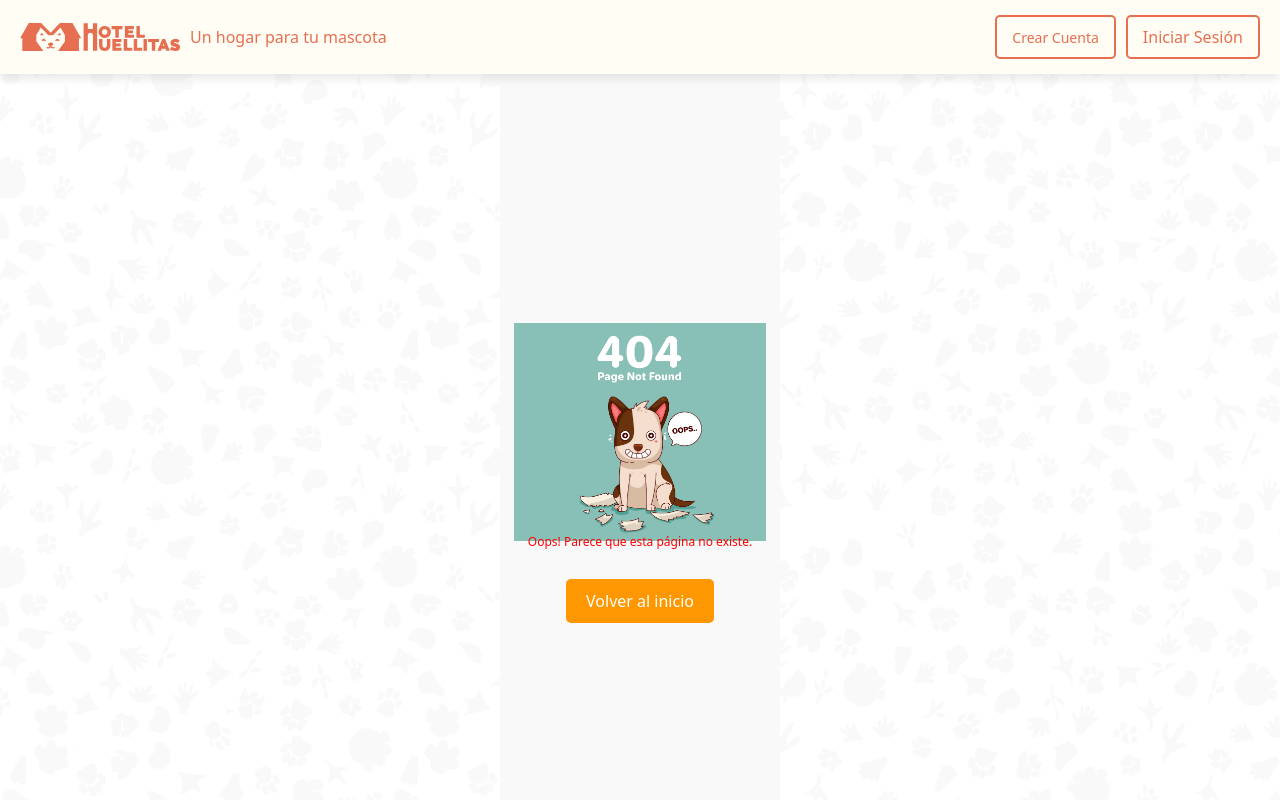
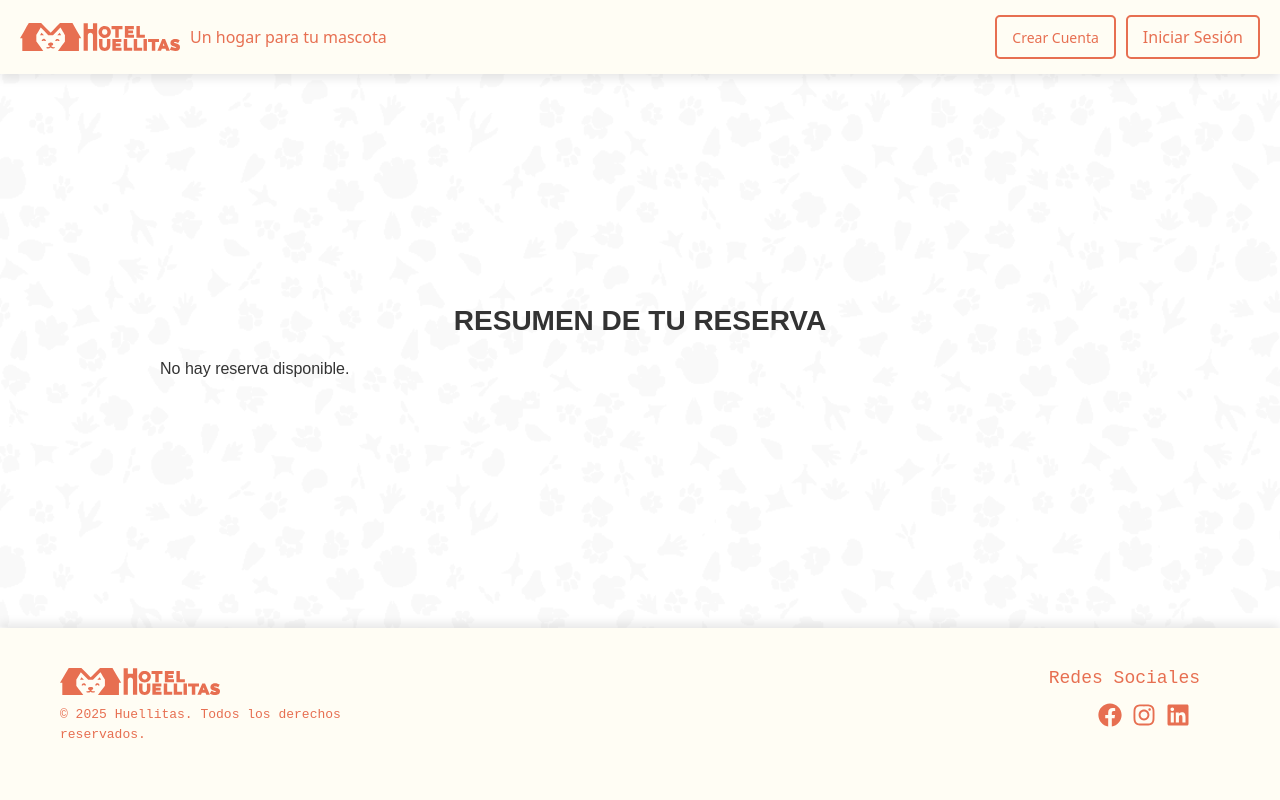
Before and after one commit to grupo-4-proyecto-integrador-dh/grupo-4-proyecto-integrador-dh-Frontend, a React (Vite) app in the folder huellitas/: page /#/reserva in a window 1280 px wide. Shown: the top 800 px of the page. Built offline with nearby package versions, Linux system fonts and the light colour scheme.

Commit message:
creando vista ReservaPage

```diff
--- a/huellitas/src/App.jsx
+++ b/huellitas/src/App.jsx
@@ -8,6 +8,7 @@ import Registro from "./Routes/Registro";
 import Login from "./Routes/Login";
 import ProtectedRoute from "./Routes/ProtectedRoute";
 import RegistroReserva from "./Routes/RegistroReserva";
+import ReservaPage from "./Routes/ReservaPage";
 import "./Styles/index.scss";
 
 function App() {
@@ -25,6 +26,7 @@ function App() {
             <Route index element={<PanelAdmin />} />
           </Route>
           <Route path="/alojamiento/:id" element={<Detalle />} />
+          <Route path="/reserva" element={<ReservaPage />} />
           <Route path="*" element={<NotFoundPage />} />
           <Route path="/registro-reserva" element={<RegistroReserva />} />
         </Route>
--- a/huellitas/src/Styles/ReservaPage.css
+++ b/huellitas/src/Styles/ReservaPage.css
@@ -1,4 +1,3 @@
-
 .container {
   max-width: 1000px;
   margin: 0 auto;
@@ -57,7 +56,7 @@
   transform: scale(1.05);
 }
 
-.submit-button{
+.submit-button {
   flex-shrink: 0;
   padding: 10px 15px;
   background-color: #e76f51;
```
